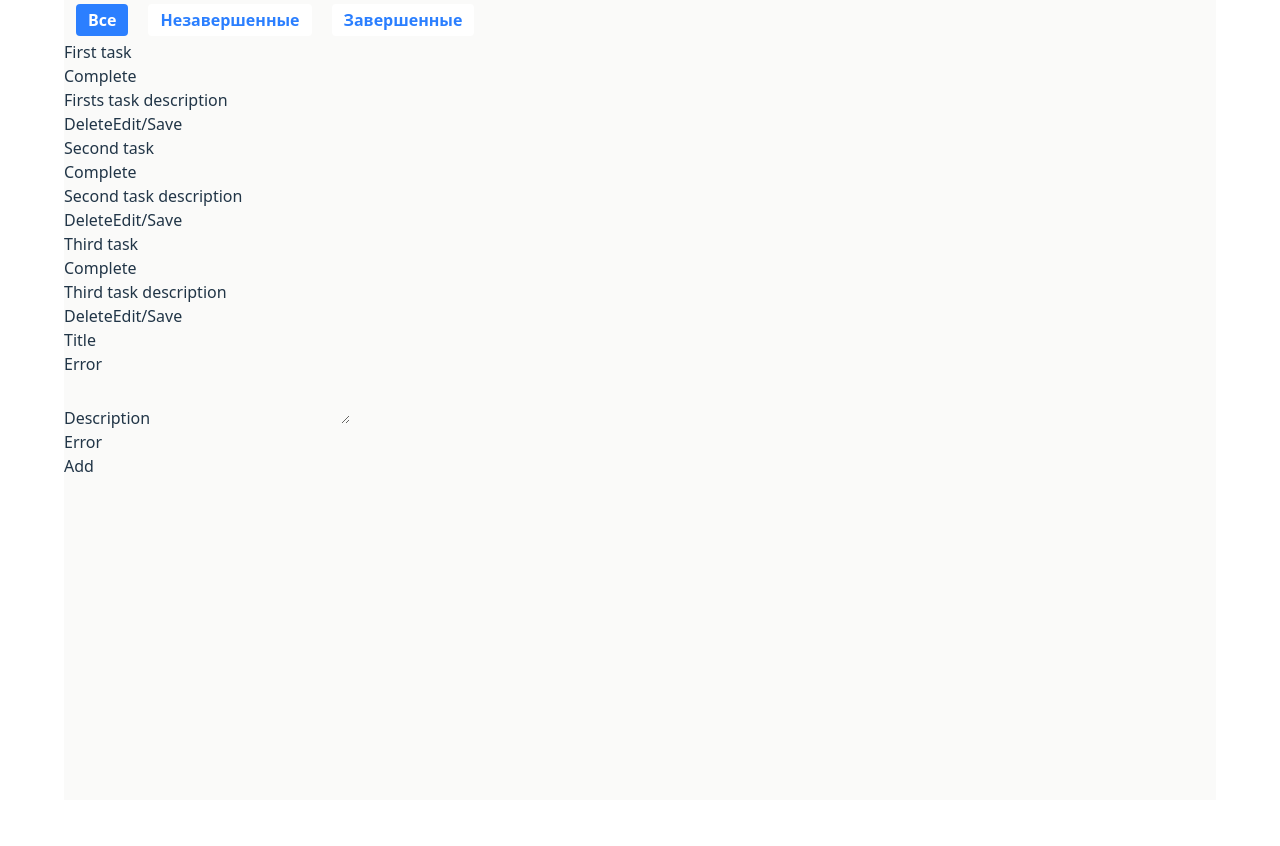
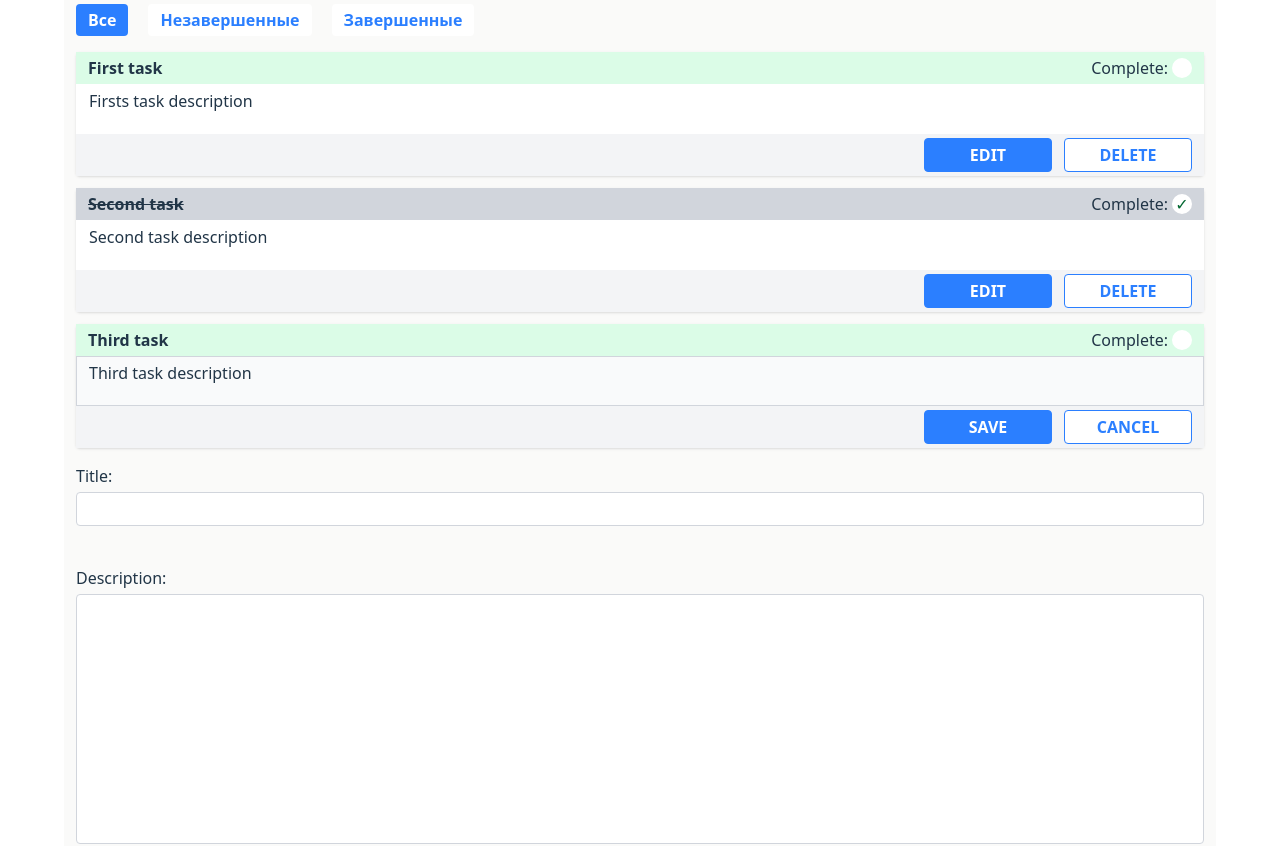
Before and after one commit to MaxKrch/react-redux-toolkit, a React (Vite) app: page / in a window 1280 px wide. Shown: the top 846 px of the page. Before the commit the page ends 800 px from the top, so only its background shows below. Built offline with nearby package versions, Linux system fonts and the light colour scheme.

Commit message:
dev/complete-base-structure

```diff
--- a/package.json
+++ b/package.json
@@ -15,11 +15,14 @@
     "test": "vitest --passWithNoTests"
   },
   "dependencies": {
+    "@hookform/resolvers": "^5.2.1",
     "@reduxjs/toolkit": "^2.8.2",
     "clsx": "^2.1.1",
     "react": "^19.1.0",
     "react-dom": "^19.1.0",
-    "react-redux": "^9.2.0"
+    "react-hook-form": "^7.62.0",
+    "react-redux": "^9.2.0",
+    "zod": "^4.0.17"
   },
   "devDependencies": {
     "@eslint/js": "^9.25.0",
--- /dev/null
+++ b/src/components/TaskButton.tsx
@@ -0,0 +1,22 @@
+type TaskButtonProps = {
+    onClick: () => void,
+    classes: string,
+    title: string
+}
+
+const TaskButton = ({
+    onClick,
+    classes,
+    title
+}: TaskButtonProps) => {
+    return(
+        <button
+            onClick={onClick}
+            className={classes}
+        >
+            {title}
+        </button>
+    )
+}
+
+export default TaskButton;
--- a/src/components/TaskItem.tsx
+++ b/src/components/TaskItem.tsx
@@ -1,4 +1,6 @@
-import { useRef } from "react"
+import {useEffect, useRef } from "react"
+import TaskButton from "./TaskButton"
+import clsx from "clsx"
 
 export type Task = {
     id: string,
@@ -14,43 +16,110 @@ type TaskProps = {
     onEdit: (id: string) => void,
     onCancel: (id: string) => void,
     onSave: (id: string) => void,
+    onRemove: (id: string) => void
 }
 
 const TaskItem = ({
     task,
+    isEditing,
     onChange,
     onEdit,
     onCancel,
     onSave,
+    onRemove
 }: TaskProps) => {
     const descriptionElement = useRef<HTMLDivElement | null>(null)
+    const debounceChange = useRef<ReturnType<typeof setTimeout> | null>(null)
+
+    const handleChange = () => {
+        if(!descriptionElement.current) return;
+        if(debounceChange.current) clearTimeout(debounceChange.current)
+        debounceChange.current = setTimeout(() => sendChange(), 500)
+    }
+
+    const sendChange = () => {
+        if(!descriptionElement.current) return;
+        onChange(
+            task.id,
+            descriptionElement.current.textContent.trim()
+        )
+    }
+
+    const toggleStatus = () => {
+
+    }
+
+    useEffect(() => {
+        return () => {
+            if(debounceChange.current) clearTimeout(debounceChange.current)
+        }
+    })
+
+    const mainButtonConfig = isEditing
+        ? ({ title: 'Save', onClick: () => onSave(task.id)})
+        : ({ title: 'Edit', onClick: () => onEdit(task.id)})
+
+    const secondButtonConfig = isEditing
+        ? ({ title: 'Cancel', onClick: () => {
+            if(descriptionElement.current) descriptionElement.current.textContent = task.description
+            onCancel(task.id)
+        }})
+        : ({ title: 'Delete', onClick: () => onRemove(task.id)})
+
+    const buttonClasses = 'px-3 py-1 uppercase cursor-pointer font-semibold min-w-32'
+    const mainButtonClasses = `${buttonClasses} bg-blue-500 text-white rounded border border-blue-500 hover:bg-blue-700`
+    const secondButtonClasses = `${buttonClasses} bg-white text-blue-500 rounded border border-blue-500 hover:bg-gray-50`
+
     return(
-        <article>
-            <div>
-                <h3>
+        <article className='rounded bg-white shadow'>
+            <div
+                className={clsx({
+                    "flex justify-between items-center px-3 py-1": true,
+                    "bg-green-100": !task.complete,
+                    "bg-gray-300": task.complete
+                })}
+            >
+                <h3
+                    className={clsx({
+                    'font-semibold': true,
+                    'line-through': task.complete
+                })}
+                >
                     {task.title}
                 </h3>
-                <button type="button">
-                    Complete
-                </button>
+                <div
+                    onClick={toggleStatus}
+                    className="flex gap-1 items-center cursor-pointer"
+                >
+                    <div>
+                        Complete:
+                    </div>
+                    <div className="w-5 h-5 bg-white rounded-full text-green-800 flex justify-center items-center">
+                        {task.complete && '✓'}
+                    </div>
+                </div>
             </div>
             <div
+                className={clsx({
+                    'px-3 py-1 min-h-[50px]': true,
+                    'outline-none border border-gray-300 bg-gray-50': isEditing,
+                    'border border-white': !isEditing
+                })}
                 ref={descriptionElement}
-                contentEditable="false"
+                contentEditable={isEditing}
+                onInput={handleChange}
             >
                 {task.description}
             </div>
-            <div>
-                <div>
-
-                </div>
-                <button type="submit">
-                    Delete
-                </button>
-
-                <button type="submit">
-                    Edit/Save
-                </button>
+            <div className="flex justify-end gap-3 bg-gray-100 px-3 py-1">
+                <TaskButton
+                    classes={mainButtonClasses}
+                    {...mainButtonConfig}
+                />
+                <TaskButton
+                    classes={secondButtonClasses}
+                    {...secondButtonConfig}
+                />
             </div>
         </article>
     )
--- a/src/components/TaskList.tsx
+++ b/src/components/TaskList.tsx
@@ -1,4 +1,4 @@
-import { useState } from "react"
+import { useCallback, useState } from "react"
 import type { Task } from "./TaskItem"
 import TaskItem from "./TaskItem"
 
@@ -14,18 +14,45 @@ const TaskList = () => {
         }
     })
 
-    const handleChange = (id: string, description: string) => {
-               console.log(id, description)
-    }
-    const handleEdit = (id: string) => {
-               console.log(id)
-    }
-    const handleCancel = (id: string) => {
-               console.log(id)
-    }
-    const handleSave = (id: string) => {
-               console.log(id)
-    }
+    const handleChange = useCallback((id: string, description: string) => {
+        if(!(id in editingTasks)) return;
+
+        setEditingTask(prev => ({
+            ...prev,
+            [id]: {
+                ...prev[id],
+                description
+            },
+        }))
+    }, [])
+
+    const handleEdit = useCallback((id: string) => {
+        const targetTask = tasks.find(task => task.id === id)
+        if(!targetTask) return;
+
+        setEditingTask(prev => ({
+            ...prev,
+            [id]: targetTask
+        }))
+    }, [])
+
+    const handleCancel = useCallback((id: string) => {
+        setEditingTask(prev => {
+            const cloneTasks = {...prev}
+            delete cloneTasks[id]
+
+            return cloneTasks
+        })
+    }, [])
+
+    const handleSave = useCallback((id: string) => {
+        console.log(id)
+    }, [])
+
+    const handleRemove = useCallback((id: string) => {
+        console.log(id)
+    }, [])
+
 
 
     const tasks: Task[] = [
@@ -49,7 +76,7 @@ const TaskList = () => {
         }
     ]
     return(
-        <ul>
+        <ul className="flex flex-col gap-3 p-3">
             {tasks.map(task => (
                 <li key={task.id}>
                     <TaskItem
@@ -59,6 +86,7 @@ const TaskList = () => {
                         onEdit={handleEdit}
                         onCancel={handleCancel}
                         onSave={handleSave}
+                        onRemove={handleRemove}
                     />
                 </li>
             ))}
--- a/src/components/TaskNew.tsx
+++ b/src/components/TaskNew.tsx
@@ -1,28 +1,74 @@
+import { zodResolver } from "@hookform/resolvers/zod"
+import { useCallback } from "react"
+import { useForm } from "react-hook-form"
+import z from "zod"
+
 const TaskNew = () => {
+    const schema = z.object({
+        title: z.string().min(3, 'Short title').max(25, 'Long title'),
+        description: z.string().max(255, 'Long description')
+    })
+    type Schema = z.infer<typeof schema>
+
+    const {
+        register,
+        handleSubmit,
+        formState: {errors},
+        getValues,
+        reset
+    } = useForm<Schema>({
+        resolver: zodResolver(schema)
+    })
+
+    const handleCreateTask = useCallback(() => {
+        console.log(getValues('description'))
+        reset({
+            title: '',
+            description: ''
+        })
+    }, [])
+
     return(
-        <form>
-            <div>
+        <form
+            className="px-3 py-1 flex flex-col gap-3"
+            onSubmit={handleSubmit(handleCreateTask)}
+        >
+            <div className="flex flex-col gap-1">
                 <label htmlFor="title">
-                    Title
+                    Title:
                 </label>
-                <input name="title" id="title" type="text" />
-                <div>
-                    Error
+                <input
+                    {...register('title')}
+                    className="bg-white px-3 py-1 outline-none border border-gray-300 rounded"
+                    name="title"
+                    id="title"
+                    type="text"
+                />
+                <div className="min-h-6 text-red-500 font-semibold text-sm">
+                    {errors.title && errors.title.message}
                 </div>
             </div>
-            <div>
+            <div className="flex flex-col gap-1">
                 <label htmlFor="description">
-                    Description
+                    Description:
                 </label>
-                <textarea name="description" id="description">
+                <textarea
+                    {...register('description')}
+                    className="bg-white px-3 py-1 outline-none border border-gray-300 rounded resize-none min-h-[250px]"
+                    name="description"
+                    id="description"
+                >
+                </textarea>
+                <div className="min-h-6 text-red-500 font-semibold text-sm">
+                    {errors.description && errors.description.message}
+                </div>
+            </div>
 
-                </textarea>
-            </div>
-            <div>
-                Error
-            </div>
-            <button type="submit">
-                Add
+            <button
+                className="px-3 py-1 min-w-[150px] bg-blue-500 text-white font-semibold uppercase cursor-pointer rounded mb-8 hover:bg-blue-700"
+                type="submit"
+            >
+                Create Task
             </button>
         </form>
     )
```
Also changed, not shown: 1 other file (tests, documents, lock files or other folders).
